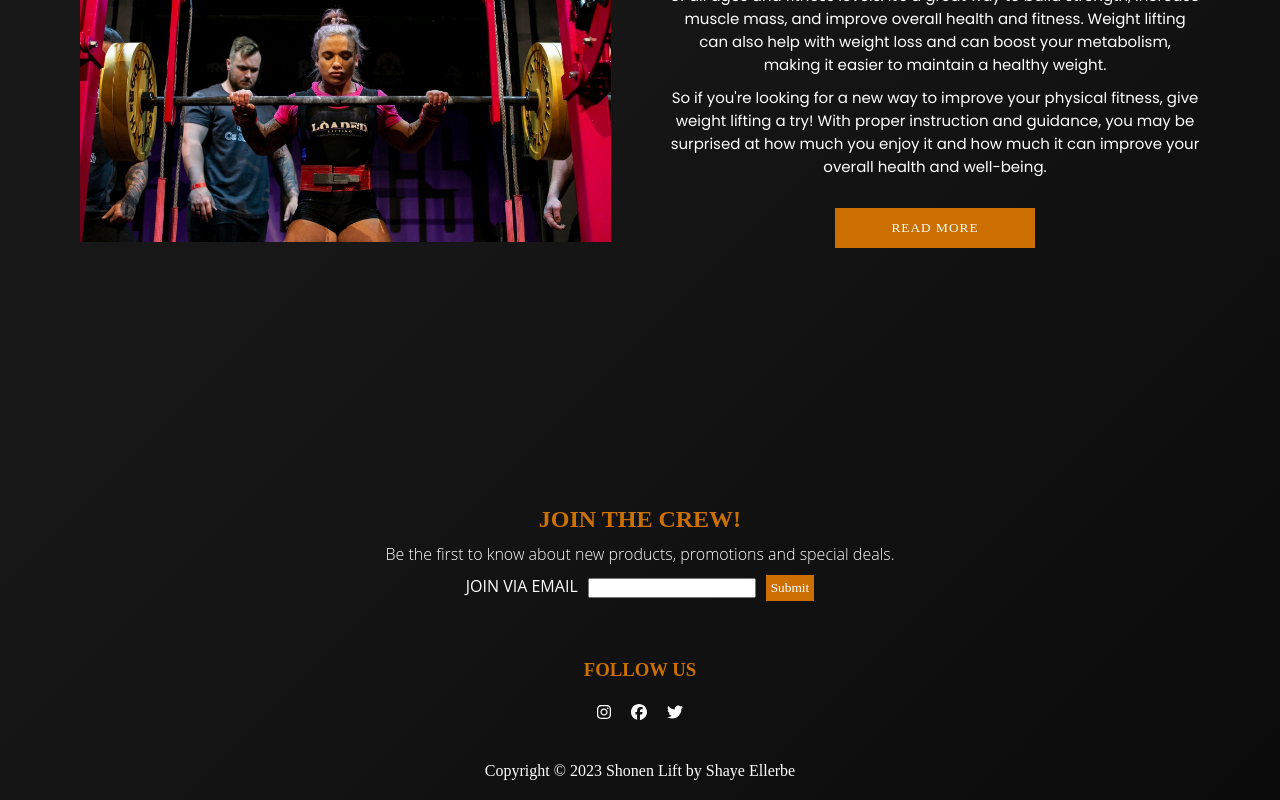
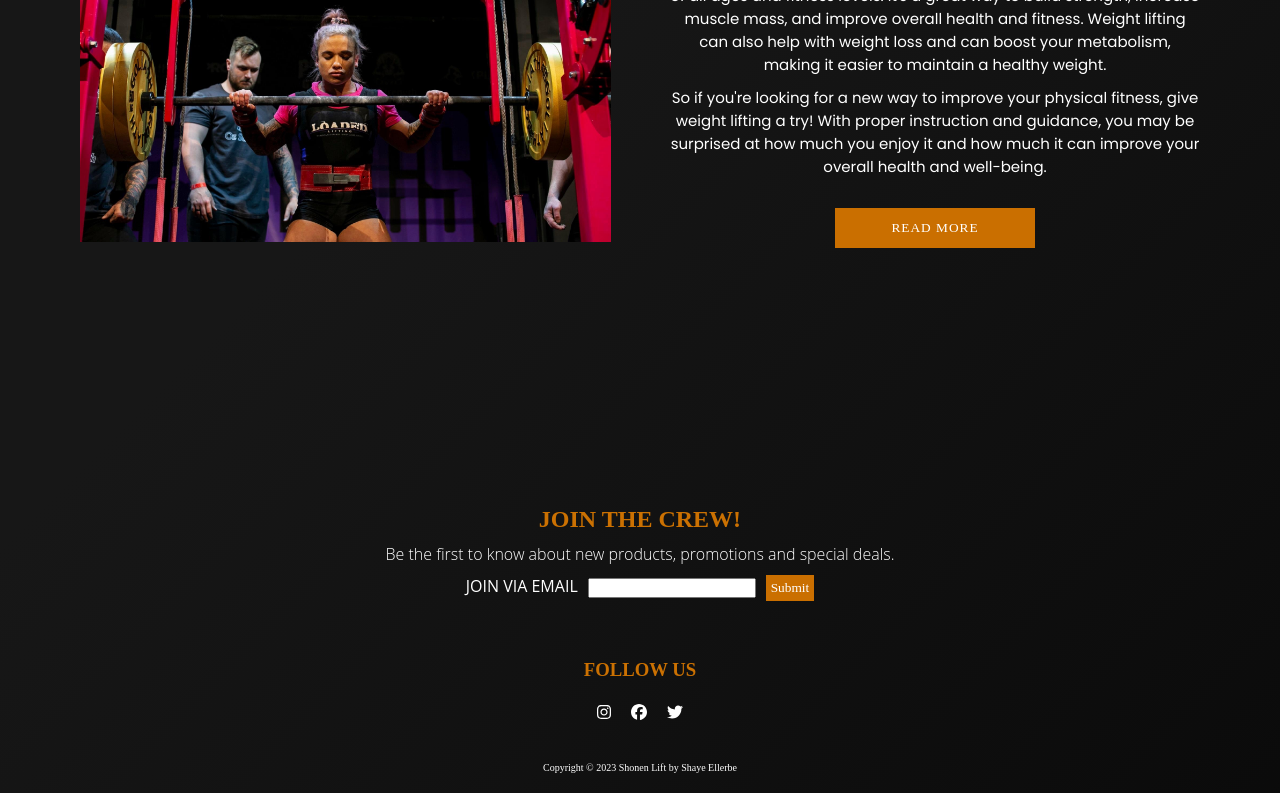
Before and after one commit to ShayeElle/e-commerce-website-V2, a React (Create React App) app: page / in a window 1280 px wide. Shown: the part 2687-3487 px from the top of the page. Built offline with nearby package versions, Linux system fonts and the light colour scheme; a web font is replaced by a local one.

Commit message:
added copyright

```diff
--- a/src/styles/footer.css
+++ b/src/styles/footer.css
@@ -73,7 +73,9 @@ footer {
     transition: .5s;
     cursor: pointer;
   }
-
+  .copyright {
+  font-size: 10px;
+  }
   /*---- Responsive ----*/
 
 /*--- Small Mobile -----*/
```
